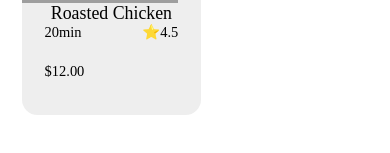
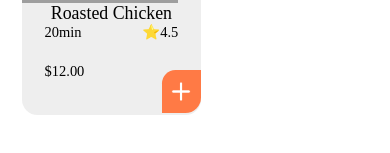
Before and after one commit to Mansoorali121/React-Native-Interview-Preparation, a React Native app: screen / in a window 390 px wide. Shown: the part 581-734 px from the top of the page. Built offline with nearby package versions, Linux system fonts and the light colour scheme; grey boxes are pictures that could not be loaded.

Commit message:
card ui  complete

```diff
--- a/src/components/Hfootertabs.js
+++ b/src/components/Hfootertabs.js
@@ -20,12 +20,18 @@ const Hfootertabs = () => {
       <View style={styles.chickentext}>
         <Text style={styles.titletext}>Roasted Chicken</Text>
       </View>
-      <View  style={styles.timecontainer}>
+      <View style={styles.timecontainer}>
         <Text style={styles.text}>20min</Text>
         <Text style={styles.text}>⭐4.5</Text>
       </View>
       <View style={styles.cont}>
         <Text style={styles.text}>$12.00</Text>
+      </View>
+      <View style={styles.plusbutton}>
+        <Image
+          source={require('../assets/burger/add.png')}
+          style={styles.imageplus}
+        />
       </View>
     </View>
   );
@@ -46,9 +52,35 @@ const styles = StyleSheet.create({
   image: { height: vs(17), width: s(17) },
   image2: { height: vs(140), width: s(140) },
   roatedimage: { marginTop: s(-20) },
-  chickentext:{marginHorizontal:s(20)},
-  timecontainer:{flexDirection:"row",marginHorizontal:s(20) , justifyContent:"space-between"},
-  text:{fontSize:s(13),fontFamily:"Outfit-Regular"},
-  cont:{marginHorizontal:s(20) ,marginTop:s(20)},
-  titletext:{textAlign:"center",fontFamily:"Outfit-Medium", fontSize:s(16)}
+  chickentext: { marginHorizontal: s(20) },
+  timecontainer: {
+    flexDirection: 'row',
+    marginHorizontal: s(20),
+    justifyContent: 'space-between',
+  },
+  text: { fontSize: s(13), fontFamily: 'Outfit-Regular' },
+  cont: { marginHorizontal: s(20), marginTop: s(20) },
+  titletext: {
+    textAlign: 'center',
+    fontFamily: 'Outfit-Medium',
+    fontSize: s(16),
+  },
+  imageplus: {
+    height: vs(20),
+    width: s(20),
+    tintColor:"#fff"
+  },
+  plusbutton: {
+    backgroundColor: '#FF7A45',
+    height: vs(35),
+    width: s(35),
+    position: 'absolute',
+    alignItems: 'center',
+    justifyContent: 'center',
+    right:s(0),
+    bottom:vs(2),
+
+  borderTopLeftRadius: s(12),
+  borderBottomRightRadius: s(14),
+  },
 });
```
Also changed, not shown: src/assets/burger/add.png (added).
